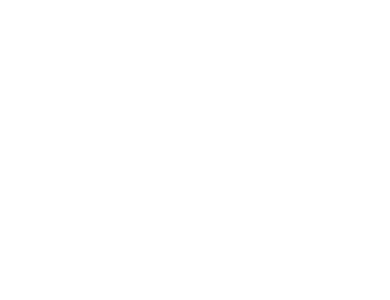
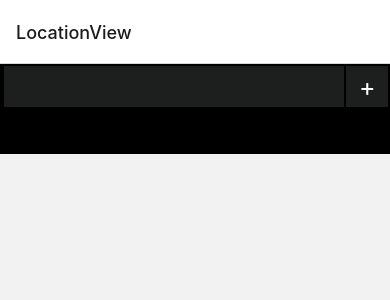
Before and after one commit to Cal1br/weather-app, a React Native app: screen / in a window 390 px wide. Shown: the top 300 px of the page. Built offline with nearby package versions, Linux system fonts and the light colour scheme.

Commit message:
added some proper styling, fixed several bugs so app launches

```diff
--- a/App.js
+++ b/App.js
@@ -1,12 +1,17 @@
-import { StatusBar } from 'expo-status-bar';
 import React from 'react';
 import { StyleSheet, Text, View } from 'react-native';
 import { NavigationContainer } from '@react-navigation/native';
+import { createNativeStackNavigator } from '@react-navigation/native-stack';
+import LocationView from './componens/views/LocationView';
+
+const Stack = createNativeStackNavigator();
 
 export default function App() {
-	return <NavigationContainer></NavigationContainer>;
+	return (
+		<NavigationContainer>
+			<Stack.Navigator>
+				<Stack.Screen name="LocationView" component={LocationView} />
+			</Stack.Navigator>
+		</NavigationContainer>
+	);
 }
-
-const styles = StyleSheet.create({
-  mainScreen: {},
-});
--- a/componens/elements/Header.js
+++ b/componens/elements/Header.js
@@ -1,32 +1,54 @@
 import React from 'react';
-import { View, StyleSheet, Button } from 'react-native';
+import { View, StyleSheet, Button, Text, TouchableOpacity } from 'react-native';
 import AddLocation from '../modals/AddLocation';
 
-const Header = () => {
+/* TODO maybe make the button SVG */
+const Header = (props) => {
 	const [isAddMode, setIsAddMode] = React.useState('');
 	return (
-		<View styles={styles.header}>
+		<View style={styles.headerStyle}>
 			<Text style={styles.headerTitle}>{props.title}</Text>
+			<TouchableOpacity
+				style={{ flexGrow: 1 }}
+				onPress={() => setIsAddMode(true)}>
 				<View style={styles.buttonHolder}>
-				<Button title={'+'} onPress={() => setIsAddMode(true)} />
+					<Text style={styles.buttonText}>+</Text>
 				</View>
-			<AddLocation isVisible={isAddMode} />
+			</TouchableOpacity>
+			<AddLocation isVisible={isAddMode} onCancel={() => setIsAddMode(false)} />
 		</View>
 	);
 };
 
 const styles = StyleSheet.create({
-  header: {
+	headerStyle: {
+		flexDirection: 'row',
 		width: '100%',
-    header: 90,
-    paddingTop: 36,
-    backgroundColor: '#f7287b',
+		height: 45,
+		backgroundColor: '#1c1f1d',
 		alignItems: 'center',
 		justifyContent: 'center',
+		borderColor: 'black',
+		borderWidth: 2,
 	},
 	headerTitle: {
-    color: 'black',
+		textAlign: 'center',
+		textAlignVertical: 'center',
+		borderColor: 'black',
+		color: 'white',
+		borderWidth: 2,
+		flexGrow: 10,
 		height: 90,
+	},
+	buttonHolder: {
+		width: '100%',
+		flexGrow: 1,
+	},
+	buttonText: {
+		textAlign: 'center',
+		textAlignVertical: 'center',
+		color: 'white',
+		fontSize: 25,
 	},
 });
 export default Header;
--- a/componens/elements/WeatherList.js
+++ b/componens/elements/WeatherList.js
@@ -1,4 +1,4 @@
-import { render } from 'react-dom';
+import React from 'react';
 import { StyleSheet, View, FlatList } from 'react-native';
 
 /* weather should be touchable sending user to detailed view */
@@ -9,18 +9,19 @@
 	}, []);
 	/*get date as key*/
 	return (
-    <View>
+		<View style={styles.view}>
 			<FlatList
 				keyExtractor={(item) => item}
 				data={weatherList}
 				renderItem={(itemData) => {
 					return <WeatherItem data={itemData.item} />;
-        }}
-      ></FlatList>
+				}}></FlatList>
 		</View>
 	);
 };
 
-const styles = StyleSheet.create({});
+const styles = StyleSheet.create({
+	view: { backgroundColor: '#000000', height: '100%' },
+});
 
 export default WeatherList;
--- a/componens/modals/AddLocation.js
+++ b/componens/modals/AddLocation.js
@@ -1,4 +1,5 @@
-import { View, Modal } from 'react-native';
+import React from 'react';
+import { View, Modal, StyleSheet, Button } from 'react-native';
 import { GooglePlacesAutocomplete } from 'react-native-google-places-autocomplete';
 import config from '../services/config.json';
 const AddLocation = (props) => {
@@ -17,6 +18,9 @@
 						language: 'en',
 					}}
 				/>
+			</View>
+			<View style={styles.buttonHolder}>
+				<Button onPress={props.onCancel} title={'CANCEL'} color={'red'} />
 			</View>
 		</Modal>
 	);
--- a/componens/views/LocationView.js
+++ b/componens/views/LocationView.js
@@ -1,6 +1,6 @@
 import React from 'react';
-import { View, StyleSheet } from 'react-native';
-import { Header } from 'react-native/Libraries/NewAppScreen';
+import { View, StyleSheet, Text } from 'react-native';
+import Header from '../elements/Header';
 import WeatherList from '../elements/WeatherList';
 import AddLocation from '../modals/AddLocation';
 /* IDEA може да използвам базата за да покажа дали някое
--- a/package.json
+++ b/package.json
@@ -11,6 +11,7 @@
   },
   "dependencies": {
     "@react-navigation/native": "^6.0.6",
+    "@react-navigation/native-stack": "^6.2.5",
     "expo": "~43.0.2",
     "expo-status-bar": "~1.1.0",
     "react": "17.0.1",
```
Also changed, not shown: 1 other file (tests, documents, lock files or other folders). Lines whose indentation alone changed are shown as unchanged.
